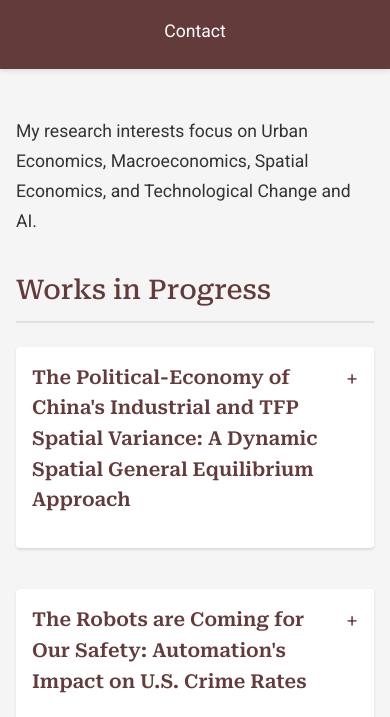
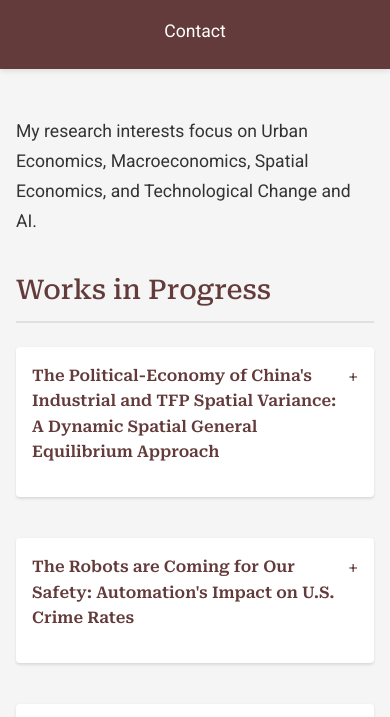
Before and after one commit to jameslyu2001/Jameslyu2001.github.io, a website built with Vite: page research.html in a window 390 px wide. Shown: the part 126-843 px from the top of the page. Built offline with nearby package versions, Linux system fonts and the light colour scheme.

Commit message:
Enhance research toggle functionality by adding event handling for better user interaction. Update CSS styles for improved readability and visual consistency across different screen sizes.

```diff
--- a/src/research-toggle.ts
+++ b/src/research-toggle.ts
@@ -13,7 +13,10 @@ document.addEventListener('DOMContentLoaded', () => {
     title.setAttribute('aria-expanded', 'false');
 
     // Toggle function
-    const toggleDetails = () => {
+    const toggleDetails = (e: Event) => {
+      e.preventDefault();
+      e.stopPropagation();
+
       const isExpanded = title.getAttribute('aria-expanded') === 'true';
 
       if (isExpanded) {
--- a/src/styles/research.css
+++ b/src/styles/research.css
@@ -43,7 +43,7 @@
 }
 
 .research-title {
-  font-size: 1.3rem;
+  font-size: 1.1rem;
   font-weight: 600;
   color: #643b3b;
   margin: 0 0 1rem 0;
@@ -51,6 +51,8 @@
   transition: color 0.3s ease;
   position: relative;
   padding-right: 1.5rem;
+  user-select: none;
+  -webkit-user-select: none;
 }
 
 .research-title:hover {
@@ -61,9 +63,10 @@
   content: "+";
   position: absolute;
   right: 0;
-  font-size: 1.5rem;
+  font-size: 1.2rem;
   font-weight: 300;
   transition: transform 0.3s ease;
+  pointer-events: none;
 }
 
 .research-title.expanded:before {
@@ -159,11 +162,11 @@
   }
 
   .research-title {
-    font-size: 1.2rem;
+    font-size: 1rem;
     padding-right: 1.2rem;
   }
 
   .research-title:before {
-    font-size: 1.3rem;
+    font-size: 1.1rem;
   }
 }
```
